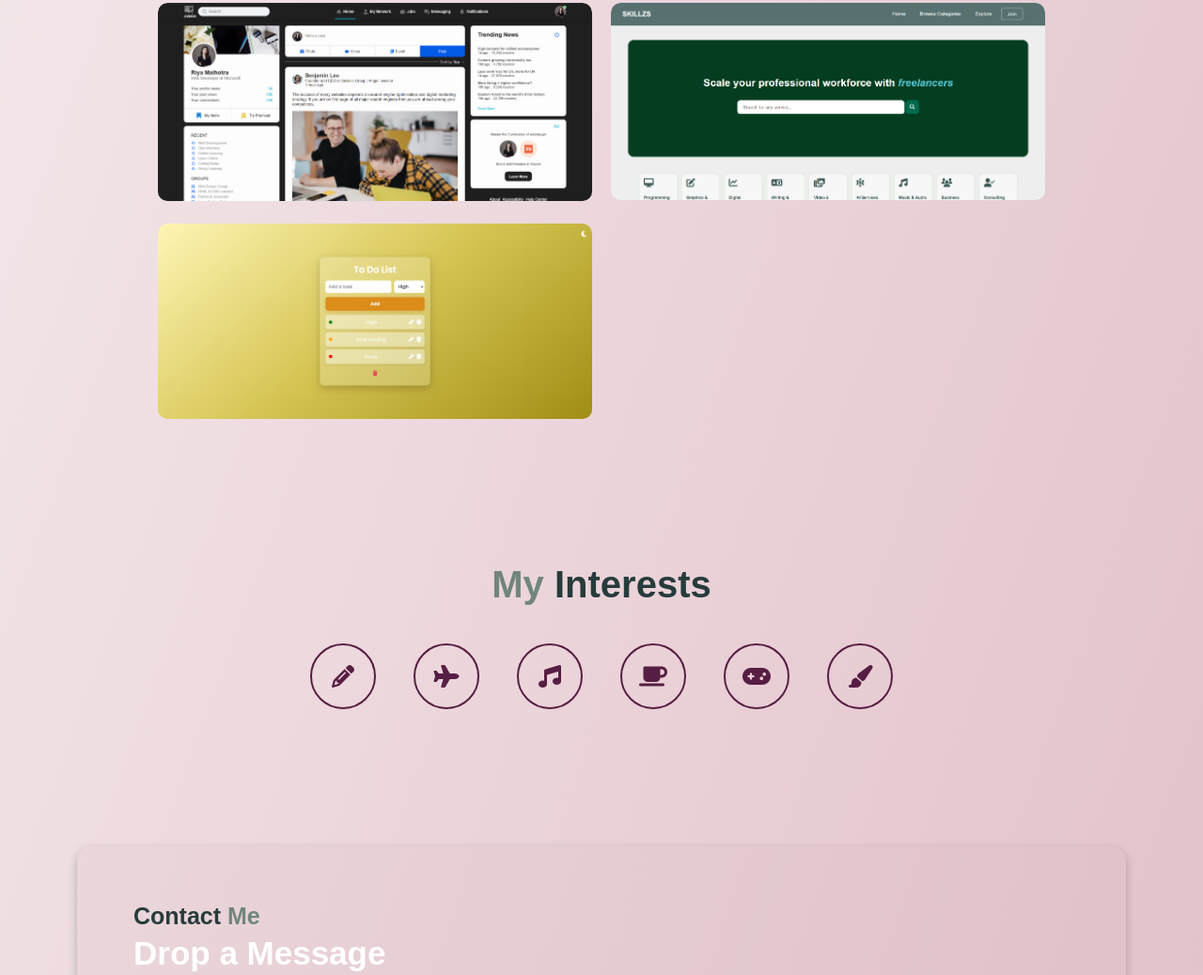
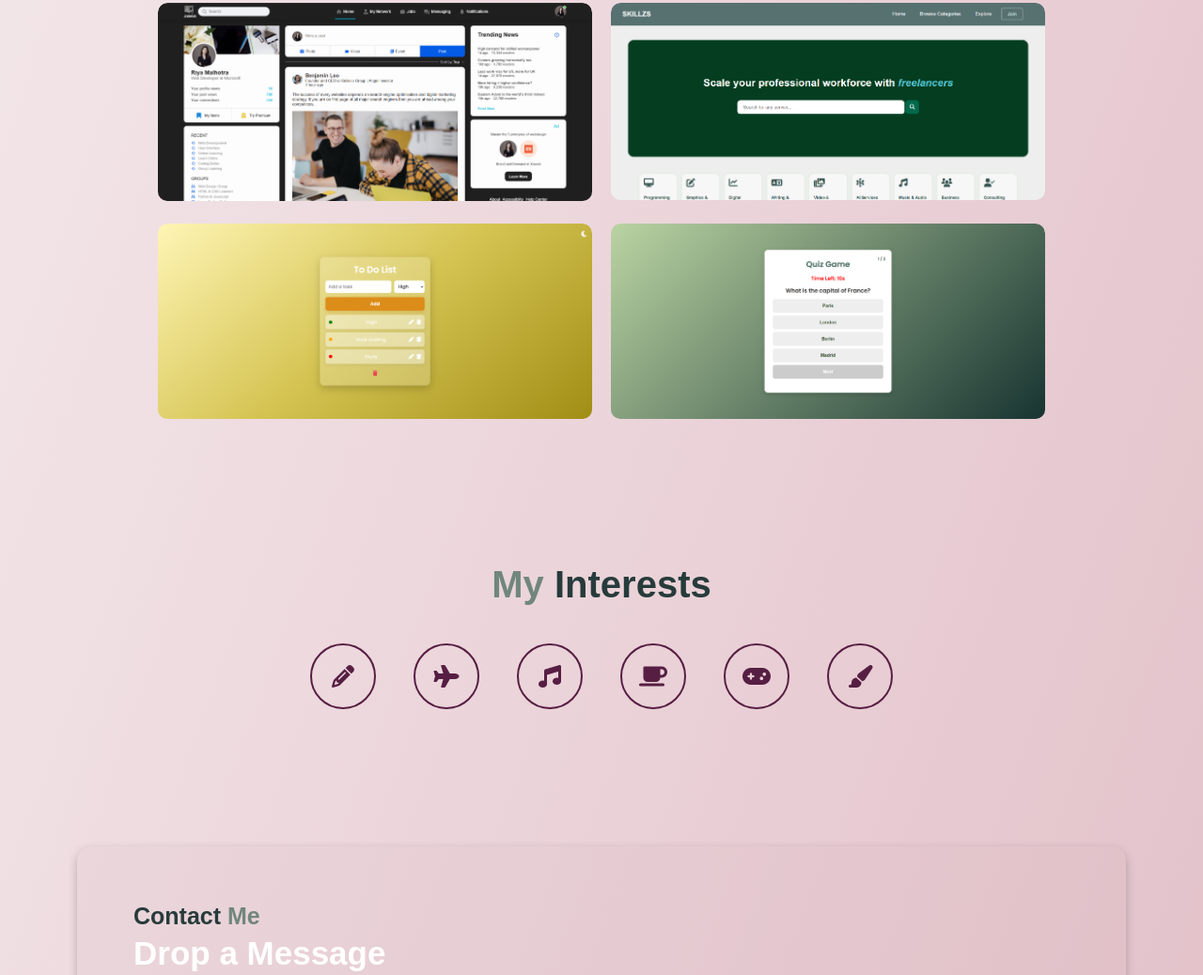
Before and after one commit to paridhis05/Portfolio, a plain HTML site: page index.html in a window 1280 px wide. Shown: the part 2480-3518 px from the top of the page at 94% size. Drawn offline with Linux system fonts and the light colour scheme.

Commit message:
Add 'Quiz Game' Project

```diff
--- a/index.html
+++ b/index.html
@@ -168,11 +168,11 @@
                     <img src="images/ToDoList.png" alt="Project 5">
                 </a>
             </div>
-            <!-- <div class="project-item" data-category="wordpress">
+            <div class="project-item" data-category="wordpress">
                 <a href="https://example.com/project6" target="_blank">
-                    <img src="C:\Users\saini\Downloads\download (21).jpg" alt="Project 6">
+                    <img src="images/QuizGame.png" alt="Project 6">
                 </a>
-            </div> -->
+            </div>
         </div>
     </section>
 </div>
```
Also changed, not shown: images/QuizGame.png (added).
